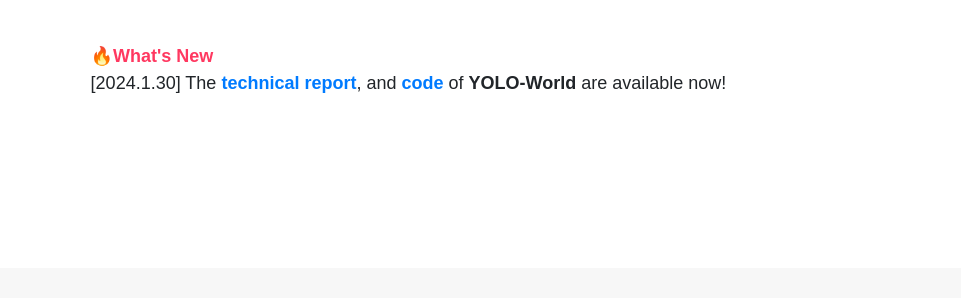
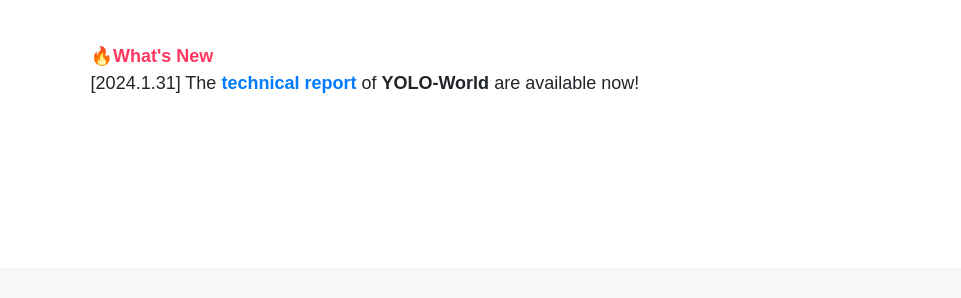
Before and after one commit to wondervictor/wondervictor.github.io, a plain HTML site: page index.html in a window 1280 px wide. Shown: the part 502-800 px from the top of the page, without its empty margins (159-1120 px from the left). Drawn offline with nearby package versions, Linux system fonts and the light colour scheme; some icons are missing; a web font is replaced by a local one.

Commit message:
update links

```diff
--- a/index.html
+++ b/index.html
@@ -206,8 +206,9 @@
                   <div style="height: 150px; overflow: auto;">
                     <ul>
                       <li>
-                        [2024.1.30] The <a href=""><b>technical report</b></a>, and <a href=""><b>code</b></a> of
+                        [2024.1.31] The <a href="https://arxiv.org/abs/2401.17270"><b>technical report</b></a> of
                           <b>YOLO-World</b> are available now!
+
                     </ul>
                   </div>
                 </td>
```
